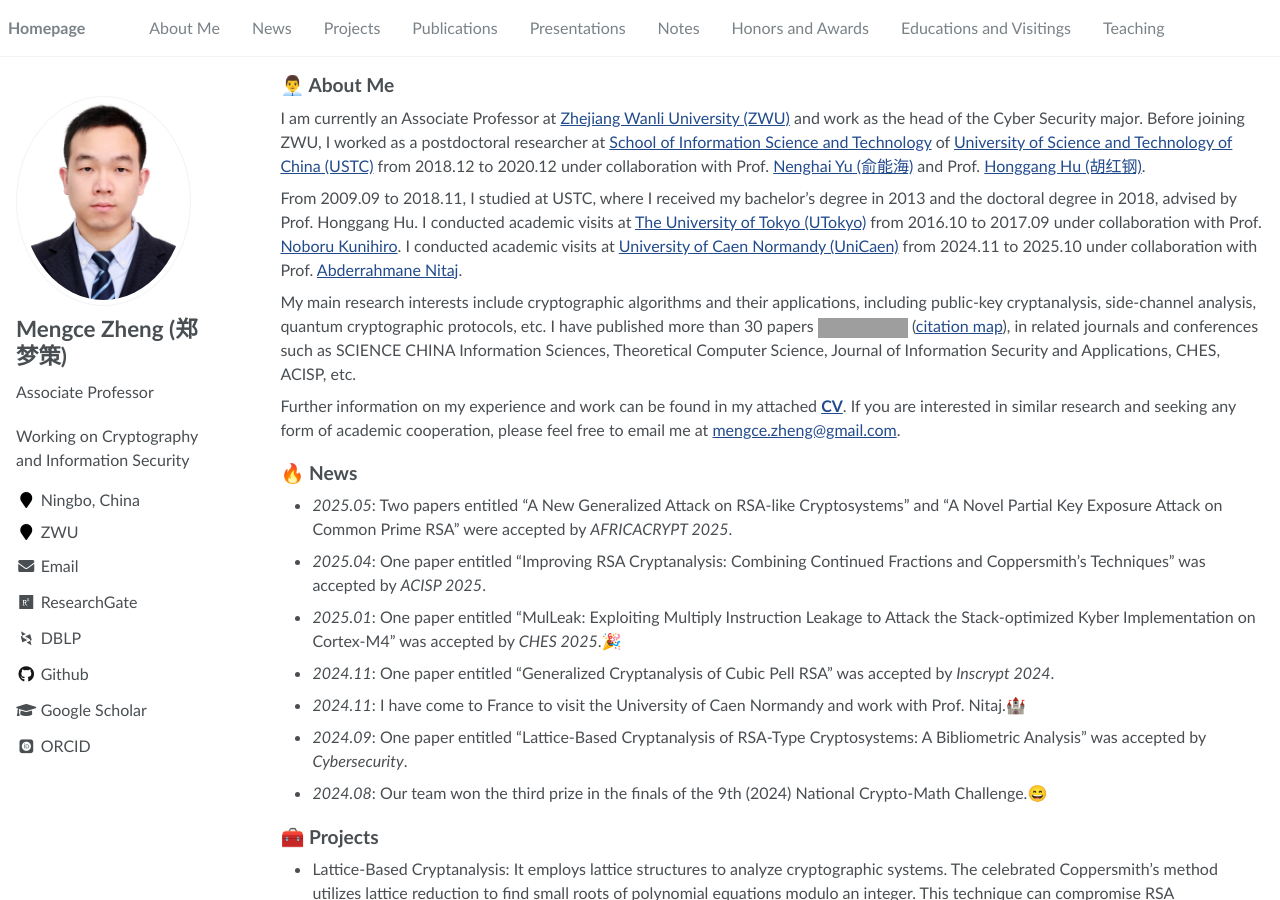
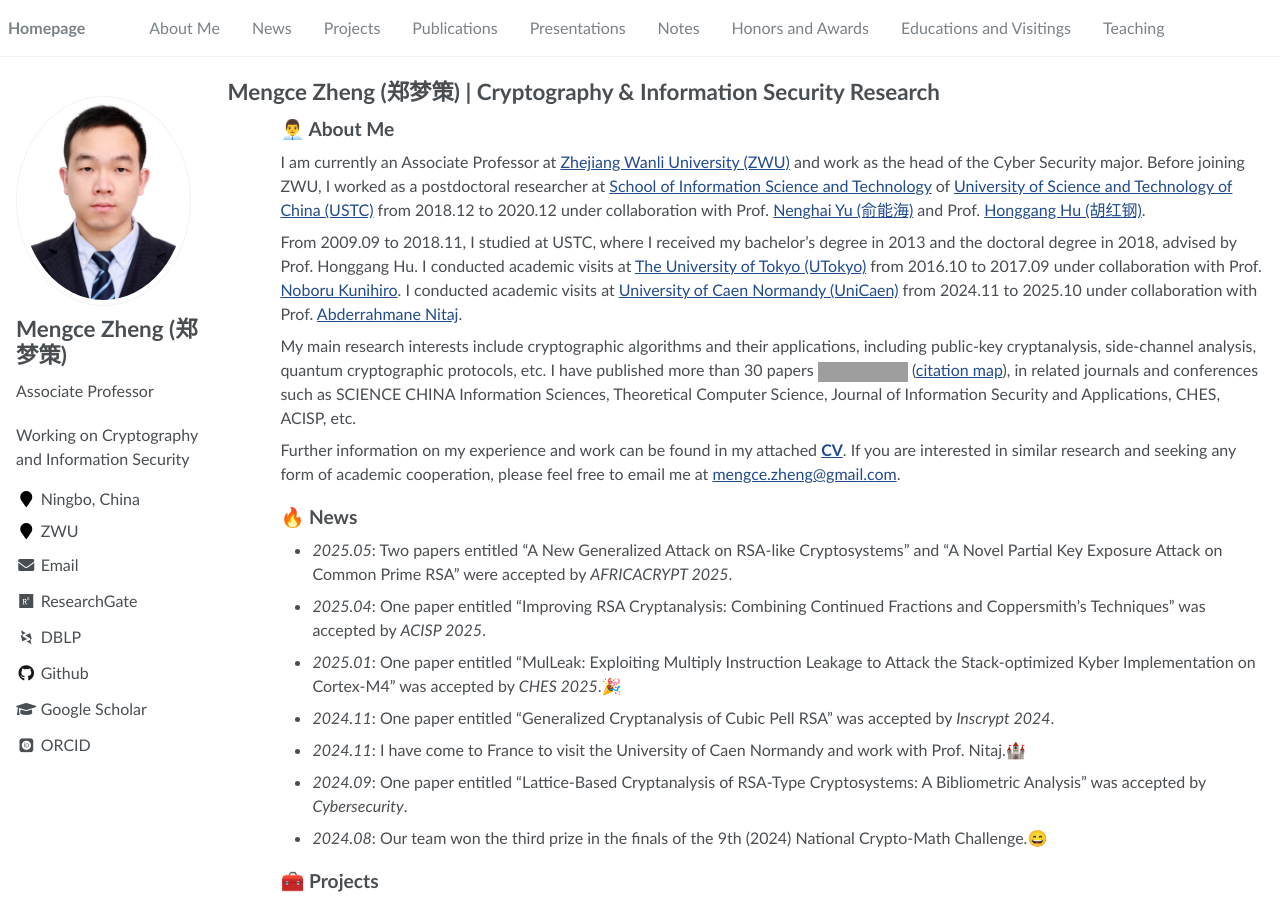
Before and after one commit to MengceZheng/MengceZheng.github.io, a Jekyll site: the page built from _pages/about.md, in a window 1280 px wide and 900 px high. Built offline with Jekyll 4.4.1, drawn with Linux system fonts in a browser that asks for light colours; some web fonts are replaced; grey boxes are pictures that could not be loaded.

Commit message:
fix: add <h1> mark

```diff
--- a/_layouts/default.html
+++ b/_layouts/default.html
@@ -17,6 +17,8 @@ layout: compress
     <div id="main" role="main">
       {% include sidebar.html %}
 
+      <h1>Mengce Zheng (郑梦策) | Cryptography & Information Security Research</h1>
+
       <article class="page" itemscope itemtype="http://schema.org/CreativeWork">
         {% if page.title %}<meta itemprop="headline" content="{{ page.title | markdownify | strip_html | strip_newlines | escape_once }}">{% endif %}
         <div class="page__inner-wrap">
```
